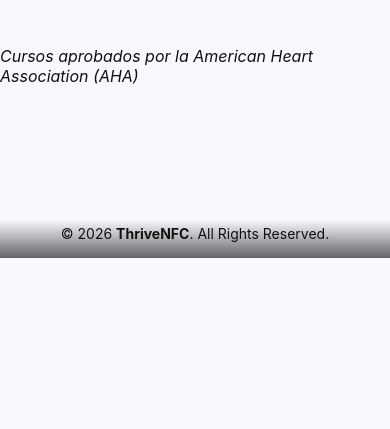
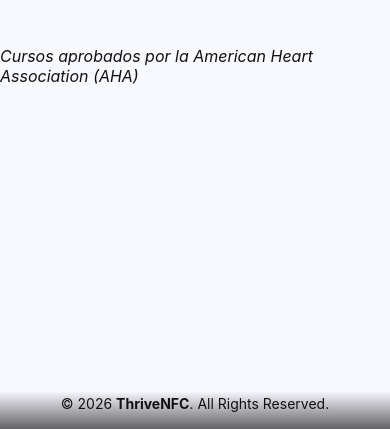
Before and after one commit to rma-smartdevices/qualitycpr, a plain HTML site: page index.html in a window 390 px wide. Shown: the part 415-844 px from the top of the page. Drawn offline with Linux system fonts and the light colour scheme.

Commit message:
Update index.html

```diff
--- a/index.html
+++ b/index.html
@@ -240,7 +240,7 @@
         }
 
         footer {
-          margin-top: 8.2em;
+          margin-top: auto;
         }
         .line-text {
           display: flex;
```
